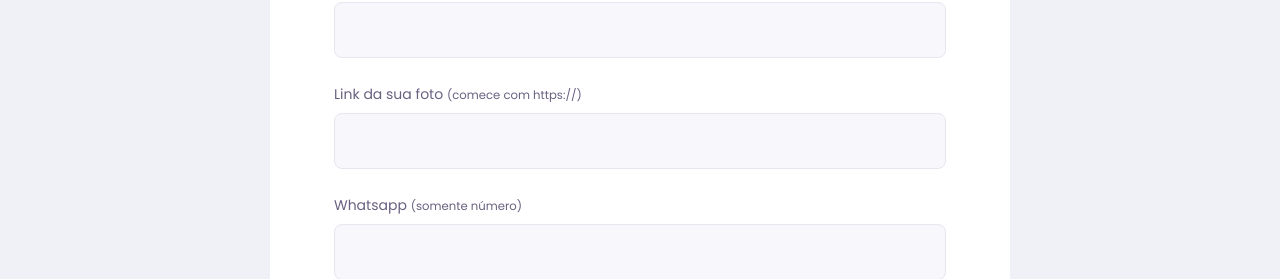
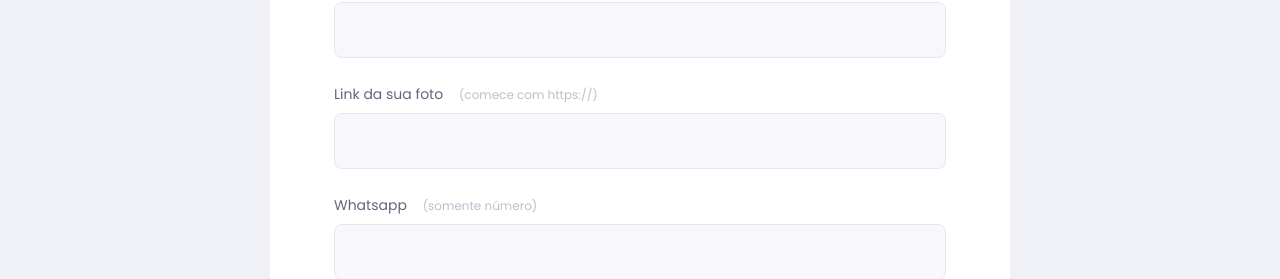
Before and after one commit to yuripiresalves/proffy-nlw02, a website: page src/views/give-classes.html in a window 1280 px wide. Shown: the part 468-747 px from the top of the page. Drawn offline with Linux system fonts and the light colour scheme; files whose address does not match are found by name.

Commit message:
update label small

```diff
--- a/public/styles/partials/forms.css
+++ b/public/styles/partials/forms.css
@@ -42,3 +42,9 @@
     left: 1.6rem;
     bottom: 0;
 }
+
+label small {
+    font-size: 1.2rem;
+    padding-left: 1.2rem;
+    color: var(--color-small-info);
+}
```
